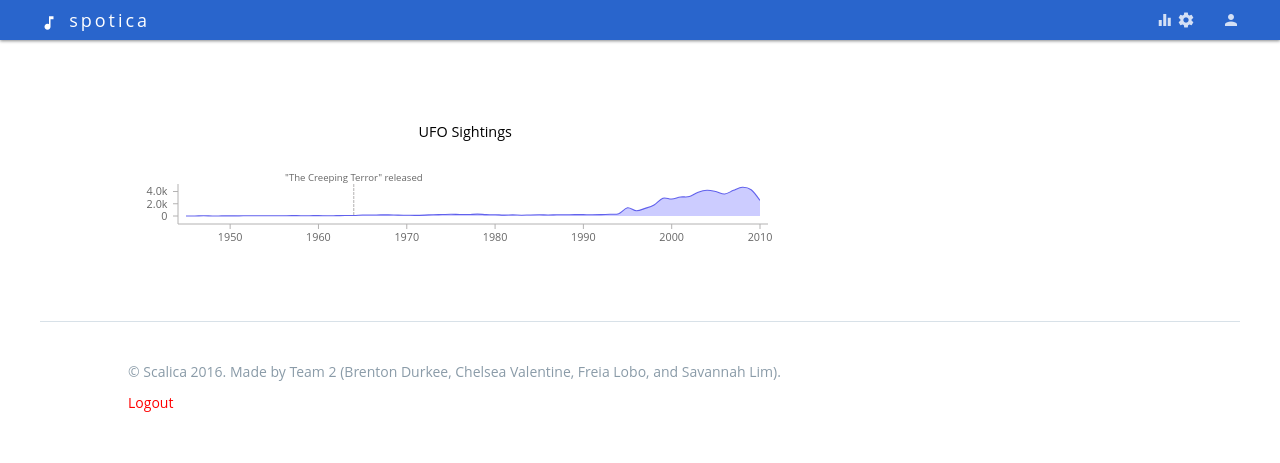
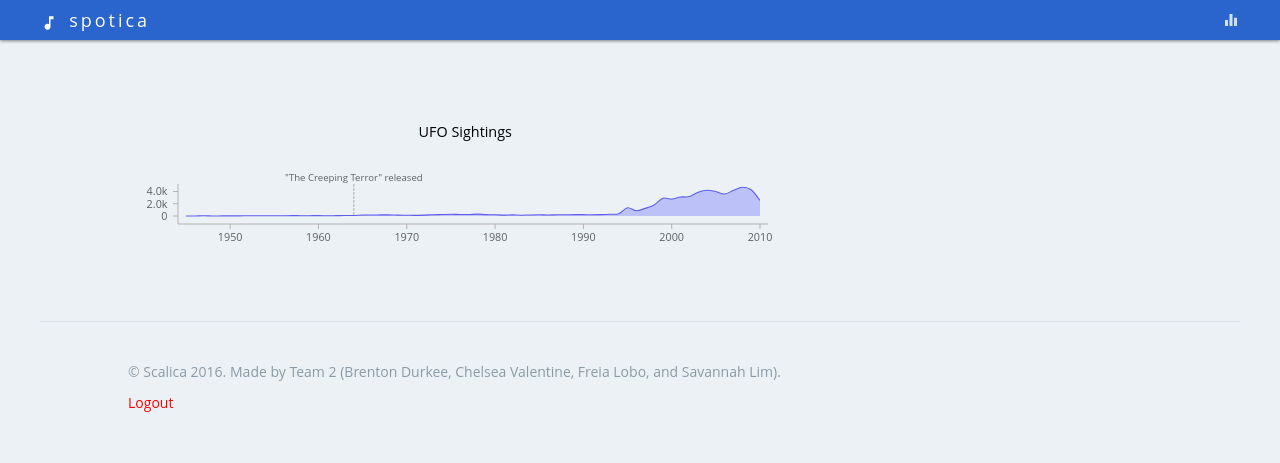
Before and after one commit to brentdur/spotica, a Django app: page /global_sentiment/ in a window 1280 px wide. Shown: the top 463 px of the page. Run offline with Django 3.2, Linux system fonts and the light colour scheme; the visitor is signed in with stand-in values (Sample User, id 1); parts of the project's set-up code (start-up, migrations or seed data) failed here and were passed over; some libraries are stand-ins or nearby versions.

Commit message:
remove profile and settings page

```diff
--- a/web/scalica/micro/static/micro/css/metricsgraphics-demo.css
+++ b/web/scalica/micro/static/micro/css/metricsgraphics-demo.css
@@ -27,7 +27,7 @@ a:hover.examples-options {
 }
 
 body {
-    background-color: #fff;
+    background-color: #EBF1F5;
     color: #000;
     font-family: 'Open Sans', sans-serif, Arial;
 }
--- a/web/scalica/micro/templates/micro/base.html
+++ b/web/scalica/micro/templates/micro/base.html
@@ -27,10 +27,6 @@
       {% if user.is_authenticated %}
         <span>
           <a href="/global_sentiment"><i class="material-icons header__icon">equalizer</i></a>
-          <!-- <i href="/global_sentiment" class="material-icons header__icon">equalizer</i> -->
-
-          <i class="material-icons header__icon">settings</i>
-          <i class="material-icons header__icon">person</i>
         </span>
       {% else %}
         <span class="header__buttons">
```
